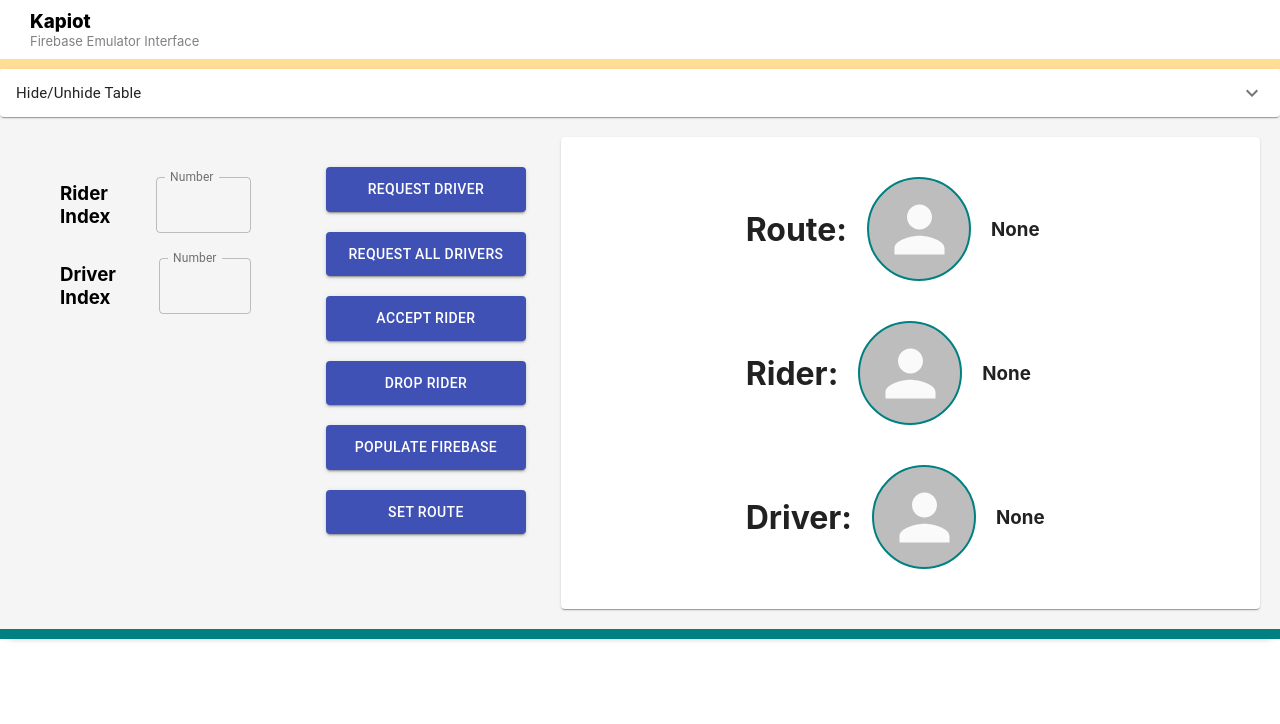
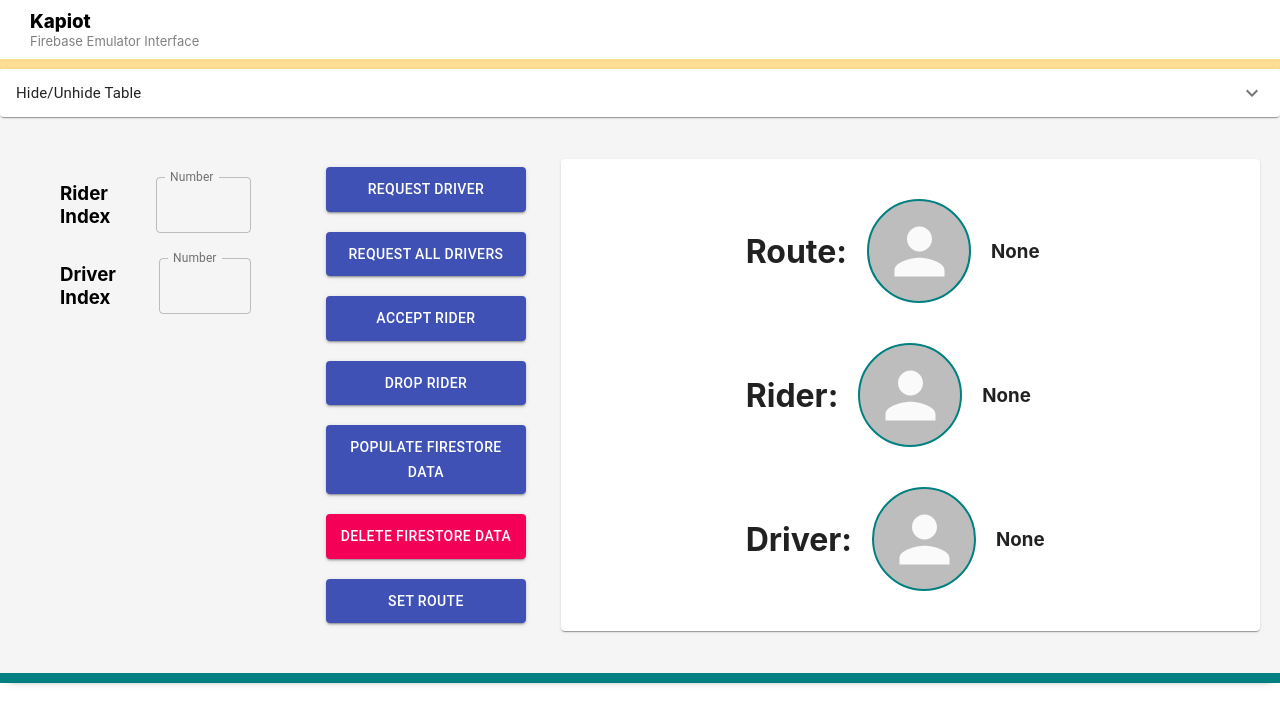
Before and after one commit to charlesausejojr/kapiot_dev_tool, a React (Create React App) app: page / in a window 1280 px wide. Shown: the top 724 px of the page. Built offline with nearby package versions, Linux system fonts and the light colour scheme.

Commit message:
Add button to delete firestore data

```diff
--- a/src/components/ActionField.js
+++ b/src/components/ActionField.js
@@ -43,7 +43,13 @@ function ActionField() {
     },[routeList]);
     useEffect(()=> {
 
-    },[index])
+    },[index]);
+
+    const deleteAll = async (e) => {
+        e.preventDefault();
+        var url = 'http://localhost:5001/kapiot-46cbc/us-central1/recursiveDelete';
+        axios.get(url);
+    }
     async function pushData(url){
         await axios.get(url);
     }
@@ -151,7 +157,8 @@ function ActionField() {
                 <Button onClick={requestAllDrivers}variant='contained' color='primary' className="action__button">Request All Drivers</Button>
                 <Button onClick={acceptRider}variant='contained' color='primary' className="action__button">Accept Rider</Button>
                 <Button onClick={dropRider} variant='contained' color='primary' className="action__button">Drop Rider</Button>
-                <Button onClick={populateAll} variant='contained' color='primary' className="action__button">Populate Firebase</Button>
+                <Button onClick={populateAll} variant='contained' color='primary' className="action__button">Populate Firestore Data</Button>
+                <Button onClick={deleteAll} variant='contained' color='secondary' className="action__button">Delete Firestore Data</Button>
                 <Button onClick={setRoute} variant='contained' color='primary' className="action__button">Set Route</Button>
                 {( isAuto && !isManual ) &&
                     <Button onClick={startPush} variant='contained' color='primary' className="action__button">Auto Route Push</Button>
```
